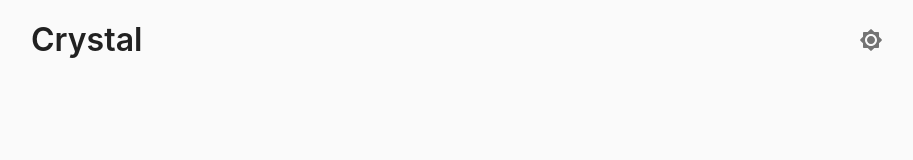
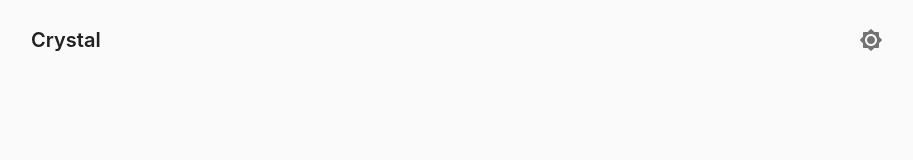
Before and after one commit to ty-cs/crystal.site, a Next.js app: page / in a window 1280 px wide. Shown: the top 160 px of the page, without its empty margins (177-1090 px from the left). Built offline with nearby package versions, Linux system fonts and the light colour scheme.

Commit message:
chore: ui changes

```diff
--- a/pages/index.tsx
+++ b/pages/index.tsx
@@ -1,4 +1,3 @@
-import Head from 'next/head';
 import { GetServerSideProps } from 'next';
 import axios from 'axios';
 import React from 'react';
@@ -73,7 +72,7 @@ const useStyles = makeStyles((theme: Theme) =>
     },
     title: {
       lineHeight: '48px',
-      fontSize: 32,
+      fontSize: '1.25rem',
       fontWeight: 600,
     },
     subtitle: {
@@ -189,6 +188,7 @@ export const Home: React.FC<HomeProps> = ({
 
   return (
     <AppContainer className={classes.container}>
+      {/* todo: AppBar */}
       <header className={classes.header}>
         <span className={classes.title}>Crystal</span>
         <div className={classes.grow} />
```
